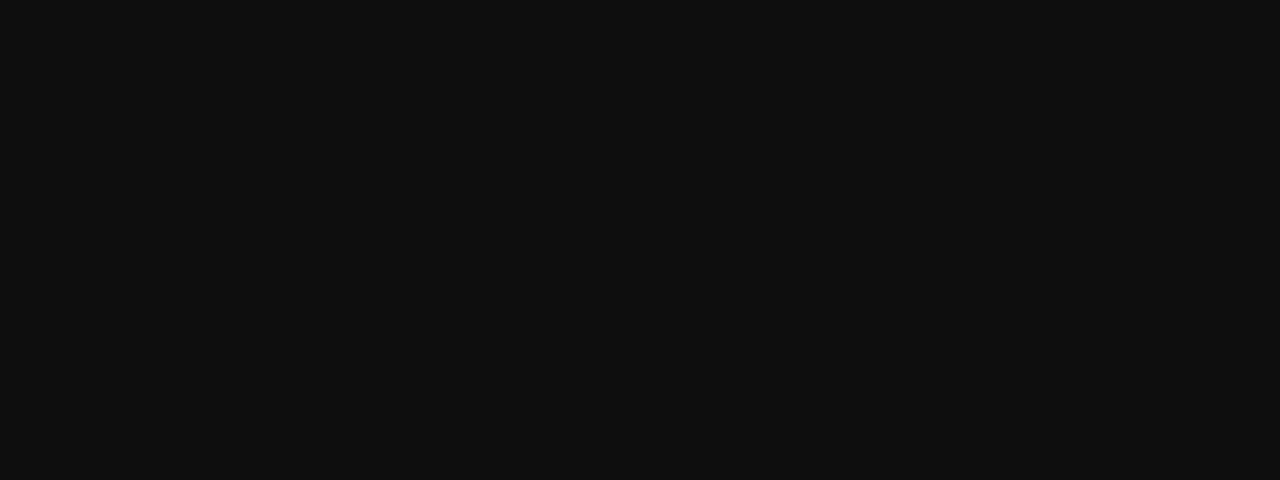
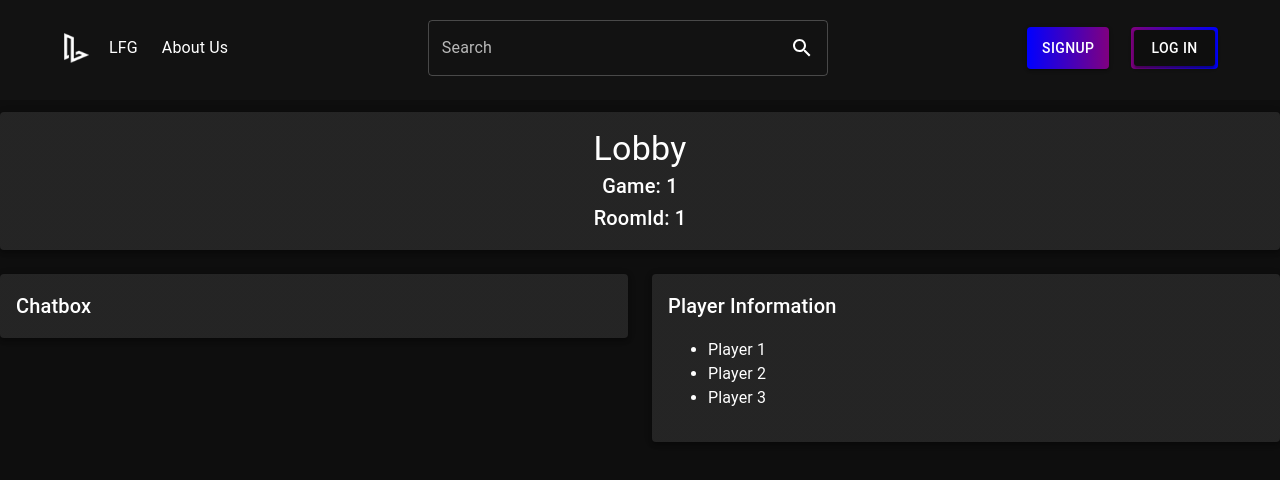
Before and after one commit to Wollongago/LFG-frontend, a React (Create React App) app: page /lobby/1/1 in a window 1280 px wide. Before the commit this address had no page. Shown: the top 480 px of the page. Built offline with nearby package versions, Linux system fonts and the light colour scheme.

Commit message:
feat(WIP): LobbyPage after joining the room

```diff
--- a/src/App.js
+++ b/src/App.js
@@ -7,6 +7,7 @@
 import './assets/app.css';
 import Lobbies from "./pages/Lobbies/Lobbies";
 import Profile from "./pages/Profile";
+import LobbyPage from "./pages/Lobbies/LobbyPage";
 
 function App() {
   return (
@@ -15,8 +16,9 @@
         <Route path="/" element={<Home />} />
         <Route path='/login' element={<Login />} />
         <Route path='/signup' element={<Signup />} />
-        <Route path="/lobby/:id" element={<Lobbies />} />
+        <Route path="/lobby/:gamename" element={<Lobbies />} />
         <Route path="/profile" element={<Profile />} />
+        <Route path="/lobby/:game/:roomId" element={<LobbyPage />} />
       </Routes>
     </div>
   );
--- a/src/components/Lobbies/Rooms.js
+++ b/src/components/Lobbies/Rooms.js
@@ -29,9 +29,9 @@
         voice: true,
     },
     {
-    roomId: 1,
+        roomId: 2,
+        game: 'Apex Legends',
         roomNo: 2,
-      game: 'Apex Legends',
         gameMode: 'Unranked',
         maxPlayers: 2,
         voice: false,
@@ -46,9 +46,34 @@
     ];
     const navigate = useNavigate();
 
-  const handleJoin = (roomId) => {
-    navigate(`/lobby/${roomId}`);
+    const handleJoin = (game, roomId) => {
+        navigate(`/lobby/${game}/${roomId}`);
     };
+
+    // Below handleJoin will update the current players of certain roomId when they join
+    // const handleJoin = (game, roomId) => {
+    //     // Send POST request to update current players in the room
+    //     fetch('your-api-endpoint', {
+    //       method: 'POST',
+    //       headers: {
+    //         'Content-Type': 'application/json',
+    //       },
+    //       body: JSON.stringify({
+    //         roomId: roomId,
+    //         player: 'New Player',
+    //       }),
+    //     })
+    //       .then(response => response.json())
+    //       .then(data => {
+    //         // Handle the API response here
+    //         console.log(data);
+    //         navigate(`/lobby/${game}/${roomId}`);
+    //       })
+    //       .catch(error => {
+    //         // Handle any error that occurred during the API call
+    //         console.error(error);
+    //       });
+    //   };
 
 
     return (
@@ -105,7 +130,7 @@
 
                 {/* Join Button */}
                 <FocusedButton sx={{ fontSize: '20px', width:'90px'}} variant="contained" disabled={isFull}
-            onClick={() => handleJoin(roomId)}>
+                onClick={() => handleJoin(game,roomId) }>
                 {isFull ? 'Full' : 'Join'}
                 </FocusedButton>
             </Stack>
--- /dev/null
+++ b/src/pages/Lobbies/LobbyPage.js
@@ -0,0 +1,65 @@
+import { useParams } from 'react-router-dom';
+import { Typography, Box, Grid, Paper } from '@mui/material';
+import Navbar from '../../components/ui/Navbar';
+
+const LobbyPage = () => {
+  const { game, roomId } = useParams();
+
+  // Use game and roomId in your component logic
+
+  // Simulated array of players joined in the room
+  const players = ['Player 1', 'Player 2', 'Player 3'];
+
+  return (
+    <Box>
+        <Navbar />
+        <Box mt={14}>
+        <Grid container spacing={3}>
+            {/* Banner */}
+            <Grid item xs={12}>
+          <Paper elevation={3}>
+            <Box p={2}>
+              <Typography variant="h4" align="center">
+                Lobby
+              </Typography>
+              <Typography variant="h6" align="center">
+                Game: {game}
+              </Typography>
+              <Typography variant="h6" align="center">
+                RoomId: {roomId}
+              </Typography>
+            </Box>
+          </Paper>
+        </Grid>
+
+            {/* Chatbox */}
+            <Grid item xs={12} md={6}>
+            <Paper elevation={3}>
+                <Box p={2}>
+                {/* Chatbox component */}
+                {/* Replace with your own chatbox component */}
+                <Typography variant="h6">Chatbox</Typography>
+                </Box>
+            </Paper>
+            </Grid>
+
+            {/* Player Information */}
+            <Grid item xs={12} md={6}>
+            <Paper elevation={3}>
+                <Box p={2}>
+                <Typography variant="h6">Player Information</Typography>
+                <ul>
+                    {players.map((player, index) => (
+                    <li key={index}>{player}</li>
+                    ))}
+                </ul>
+                </Box>
+            </Paper>
+            </Grid>
+        </Grid>
+        </Box>
+    </Box>
+  );
+};
+
+export default LobbyPage;
```
Lines whose indentation alone changed are shown as unchanged.
